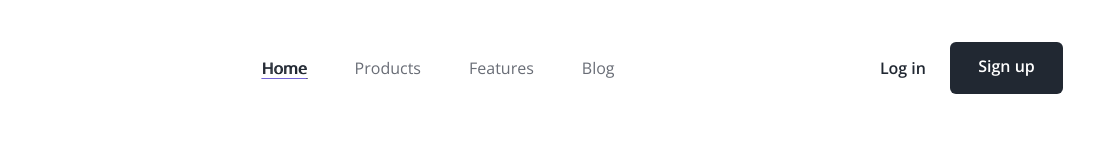
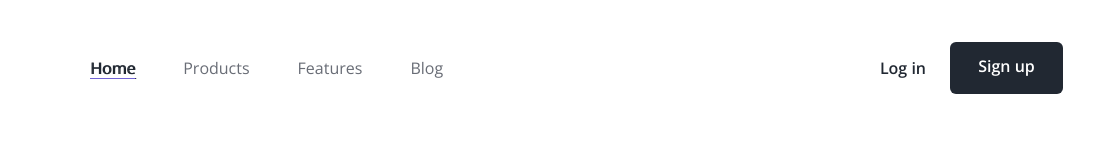
Before and after one commit to ducngohung/f8-project-05, a plain HTML site: page index.html in a window 1280 px wide. Shown: the full height of the page, 162-1280 px from the left. Drawn offline with nearby package versions, Linux system fonts and the light colour scheme.

Commit message:
header menu 2

```diff
--- a/assets/css/style.css
+++ b/assets/css/style.css
@@ -65,13 +65,14 @@ a {
 .header-menu {
   display: flex;
   align-items: center;
-  justify-content: space-between;
+  /* justify-content: space-between; */
 }
 
 .header-button {
   display: flex;
   align-items: center;
-  justify-content: center;
+  /* justify-content: center; */
+  margin-left: auto;
 }
 
 .header-button__login {
@@ -92,7 +93,7 @@ a {
 }
 
 .header-nav {
-  /* margin-left: 70px; */
+  margin-left: 70px;
 }
 
 .header-nav__list {
```
